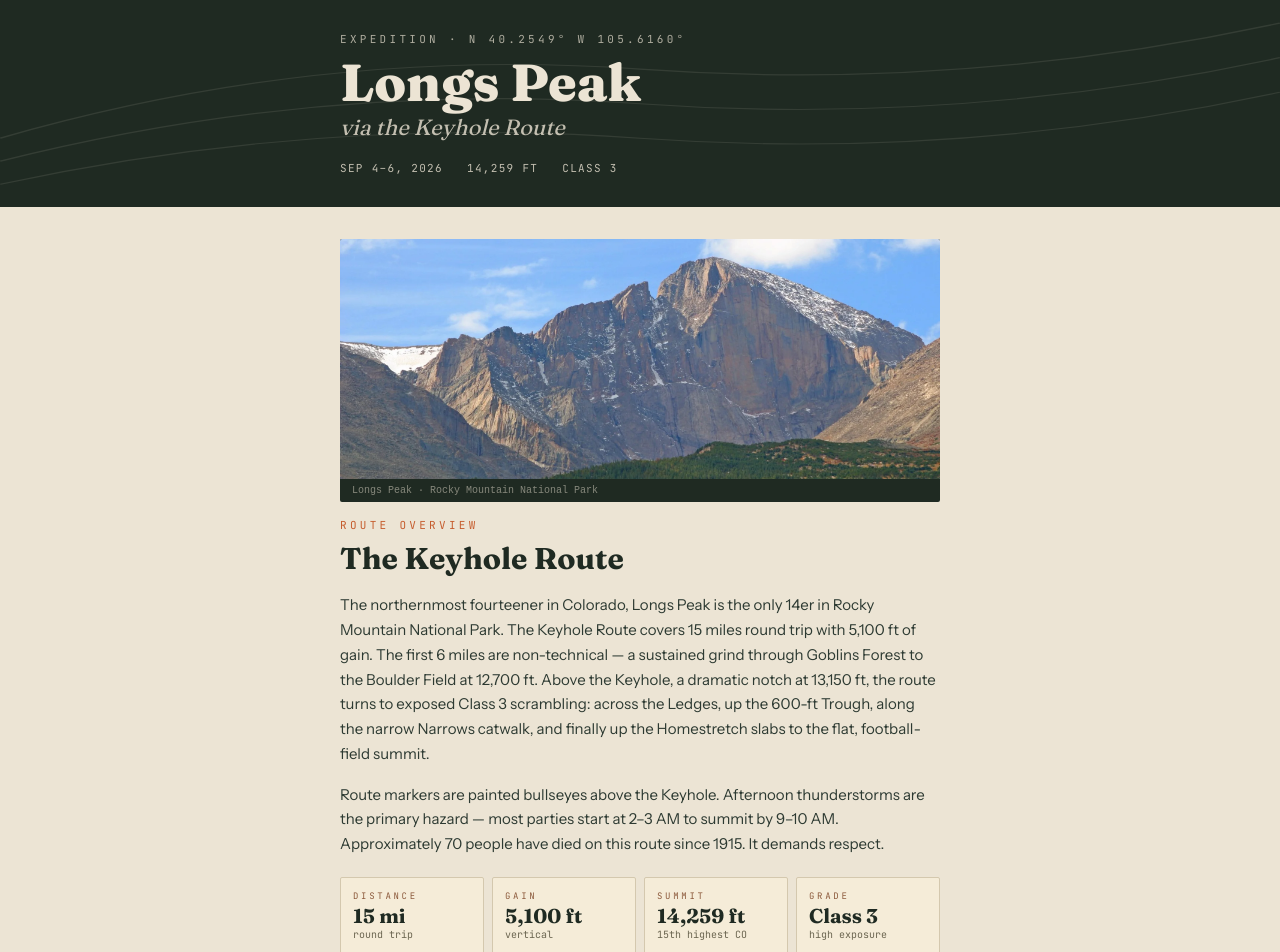
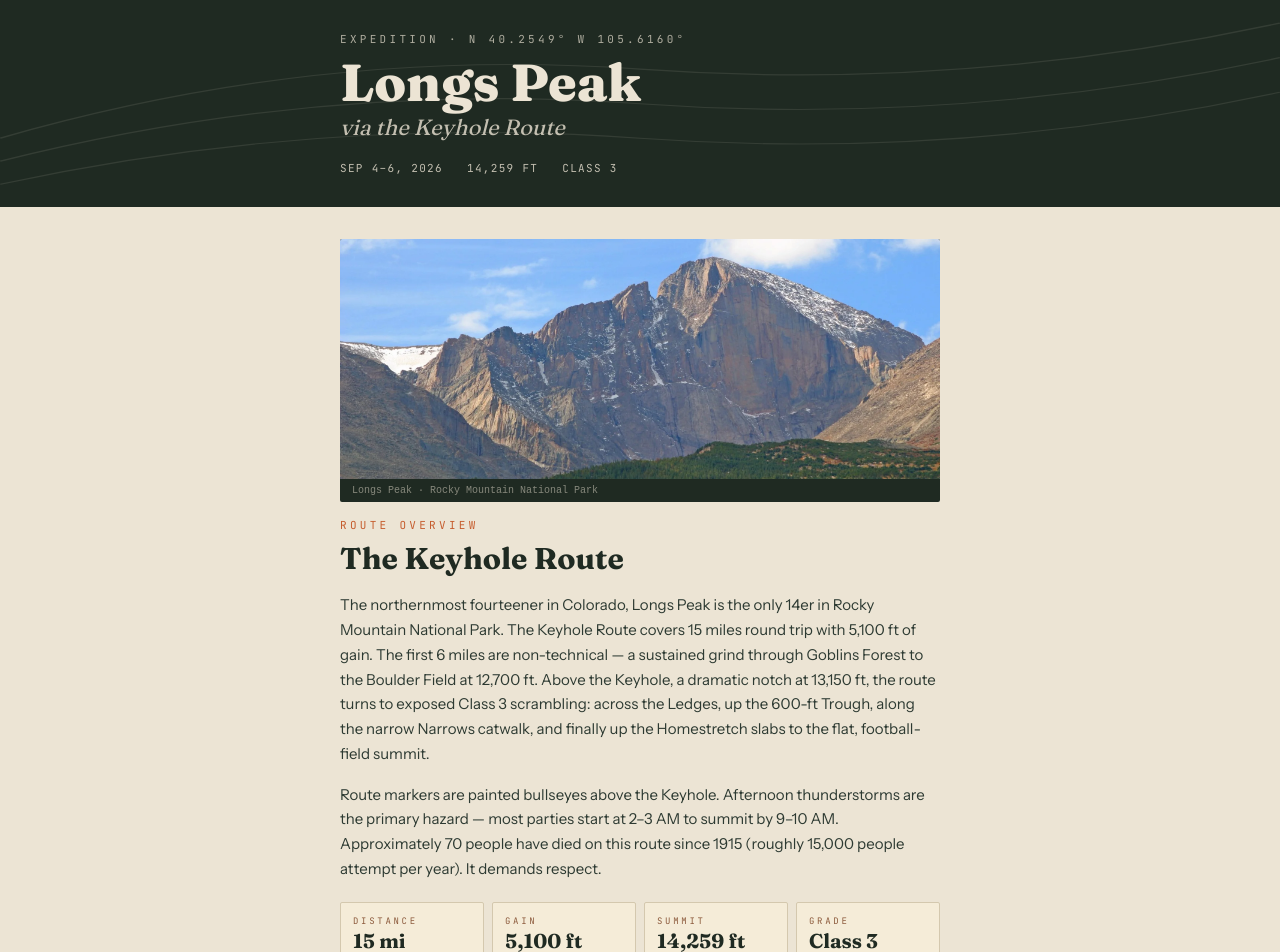
Before and after one commit to glandrum/longs-peak-2026, a React (Vite) app: page / in a window 1280 px wide. Shown: the top 952 px of the page. Built offline with nearby package versions, Linux system fonts and the light colour scheme.

Commit message:
Adjusted traffic notes

```diff
--- a/src/App.jsx
+++ b/src/App.jsx
@@ -162,7 +162,7 @@ export default function App() {
           The northernmost fourteener in Colorado, Longs Peak is the only 14er in Rocky Mountain National Park. The Keyhole Route covers 15 miles round trip with 5,100 ft of gain. The first 6 miles are non-technical — a sustained grind through Goblins Forest to the Boulder Field at 12,700 ft. Above the Keyhole, a dramatic notch at 13,150 ft, the route turns to exposed Class 3 scrambling: across the Ledges, up the 600-ft Trough, along the narrow Narrows catwalk, and finally up the Homestretch slabs to the flat, football-field summit.
         </p>
         <p style={{ fontSize: 15, lineHeight: 1.65, color: "#2d3a32", marginBottom: 20 }}>
-          Route markers are painted bullseyes above the Keyhole. Afternoon thunderstorms are the primary hazard — most parties start at 2–3 AM to summit by 9–10 AM. Approximately 70 people have died on this route since 1915. It demands respect.
+          Route markers are painted bullseyes above the Keyhole. Afternoon thunderstorms are the primary hazard — most parties start at 2–3 AM to summit by 9–10 AM. Approximately 70 people have died on this route since 1915 (roughly 15,000 people attempt per year). It demands respect.
         </p>
 
         {/* Stats */}
```
